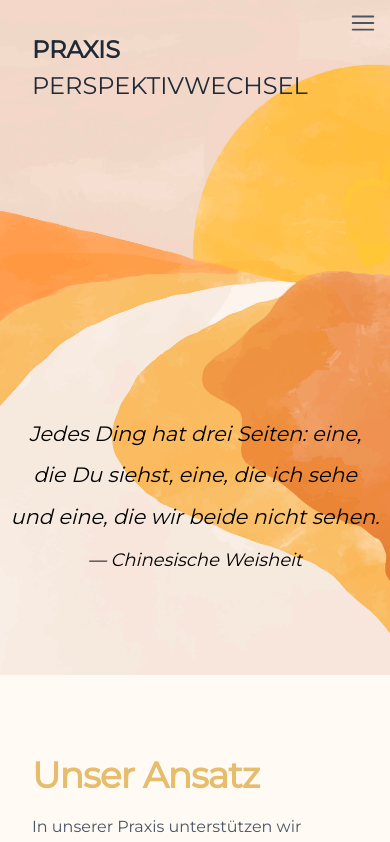
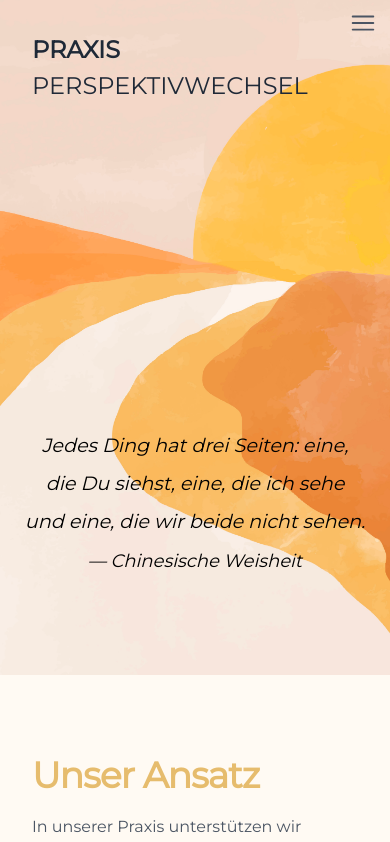
Before and after one commit to MartaJaekel/Praxis-Perspektivwechsel, a Next.js app: page / in a window 390 px wide. Shown: the top 842 px of the page. Built offline with nearby package versions, Linux system fonts and the light colour scheme; no server answers.

Commit message:
add image to Meta

```diff
--- a/src/app/layout.tsx
+++ b/src/app/layout.tsx
@@ -31,6 +31,13 @@ export const metadata: Metadata = {
     siteName: "Praxis Perspektivwechsel",
     url: "https://praxis-perspektivwechsel.de",
     locale: "de_DE",
+    images: [{
+      url: "https://praxis-perspektivwechsel.de/g.jpg",
+      width: 1200,
+      height: 630,
+      alt: "Praxis Perspektivwechsel",
+    },
+  ]
 }};
 
 export default function RootLayout({
--- a/src/app/page.tsx
+++ b/src/app/page.tsx
@@ -20,6 +20,7 @@ const websiteStructureData: WithContext<WebSite> = {
     "Coaching",
   ],
   url: "https://www.praxis-perspektivwechsel.de/",
+  image: "/images/g.jpg",
 };
 
 export default function Home() {
@@ -117,7 +118,7 @@ Themen unserer gemeinsamen Arbeit können sein: Umgang mit der Pubertät, Schulp
 
             <main className=" py-24">
               <div className="max-w-2xl ml-auto">
-                <blockquote className=" text-black text-[1.3rem] font-light  italic md:text-3xl leading-loose">
+                <blockquote className=" text-black text-[1.2rem] font-light  italic md:text-3xl leading-loose">
                   Jedes Ding hat drei Seiten: eine,
                   <br />
                   die Du siehst, eine, die ich sehe
```
